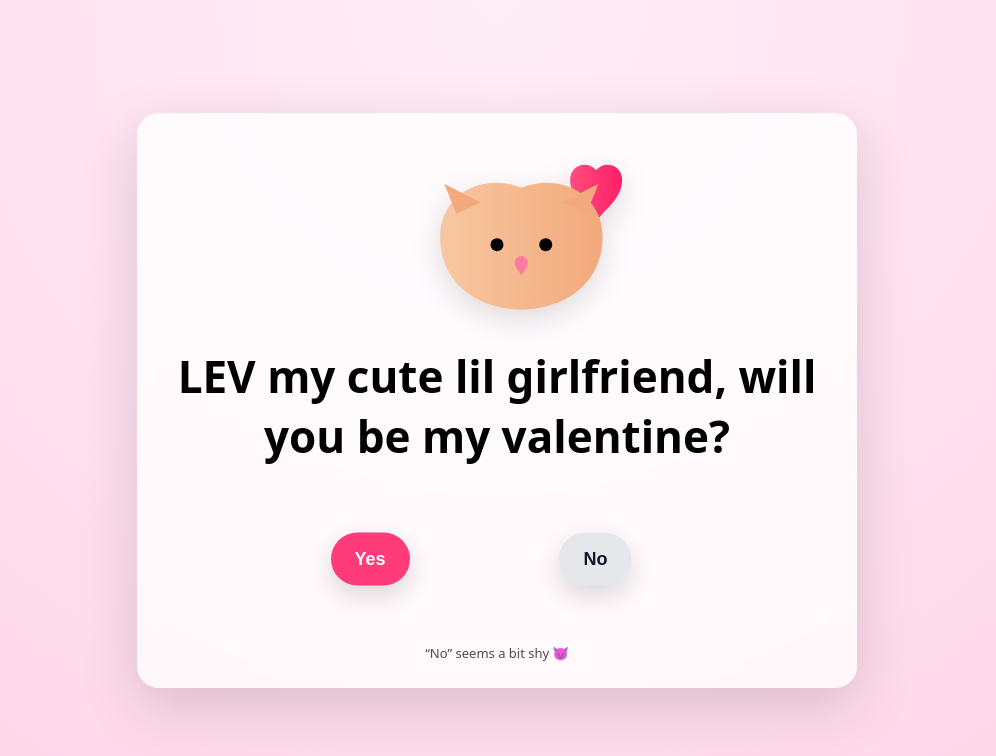
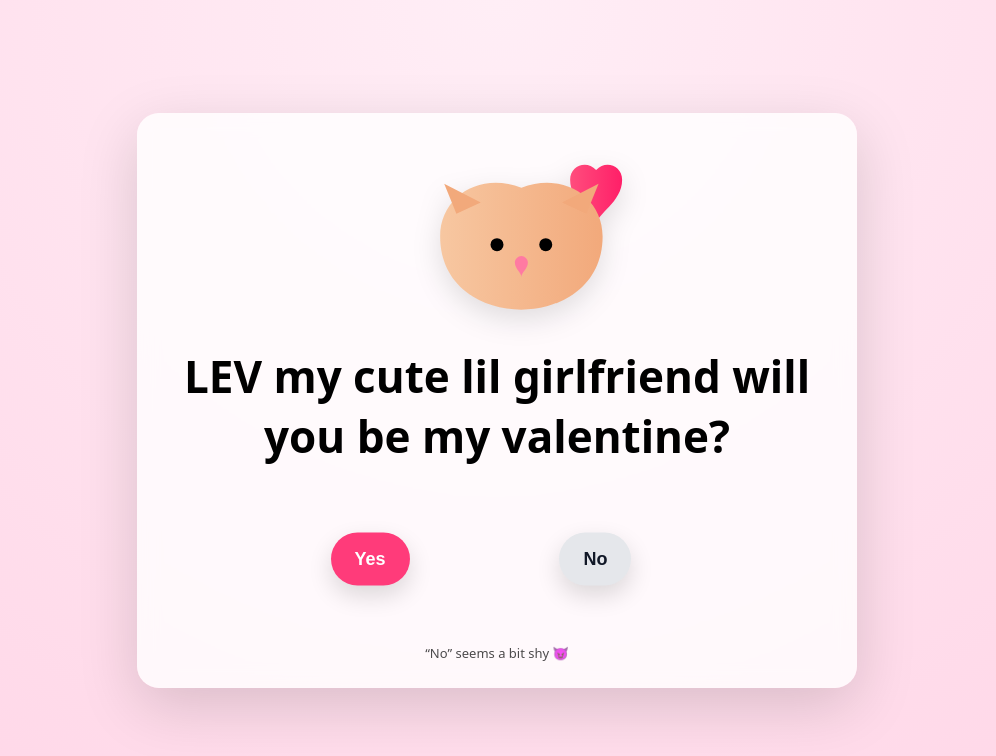
Before and after one commit to 7008rohanjoshi-crypto/text, a plain HTML site: page index.html in a window 1280 px wide. Shown: the whole page, without its empty margins (143-1139 px from the left). Drawn offline with nearby package versions, Linux system fonts and the light colour scheme.

Commit message:
index.html

```diff
--- a/index.html
+++ b/index.html
@@ -171,7 +171,7 @@
             fill="#ff7aa2"/>
     </svg>
 
-    <h1>LEV my cute lil girlfriend, will you be my valentine?</h1>
+    <h1>LEV my cute lil girlfriend will you be my valentine?</h1>
 
     <section class="button-zone" id="zone">
       <button id="yesBtn">Yes</button>
```
